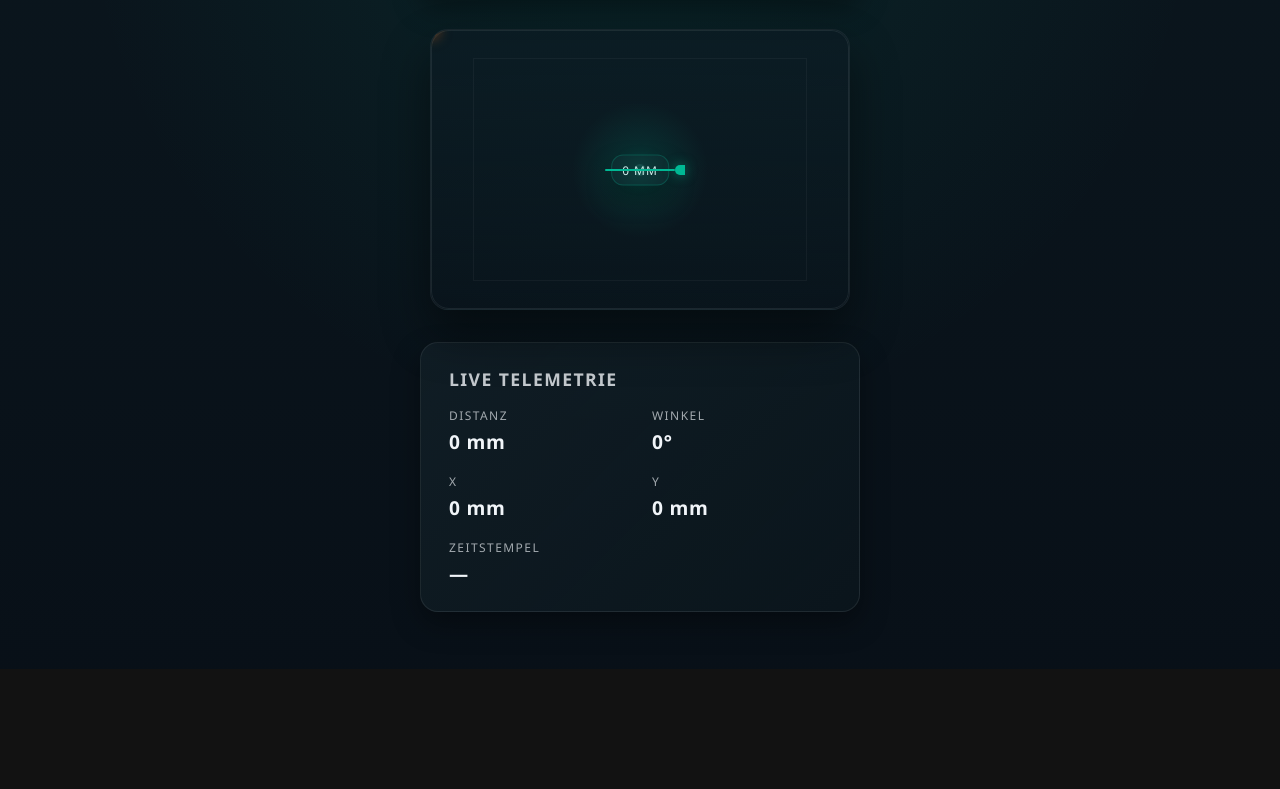
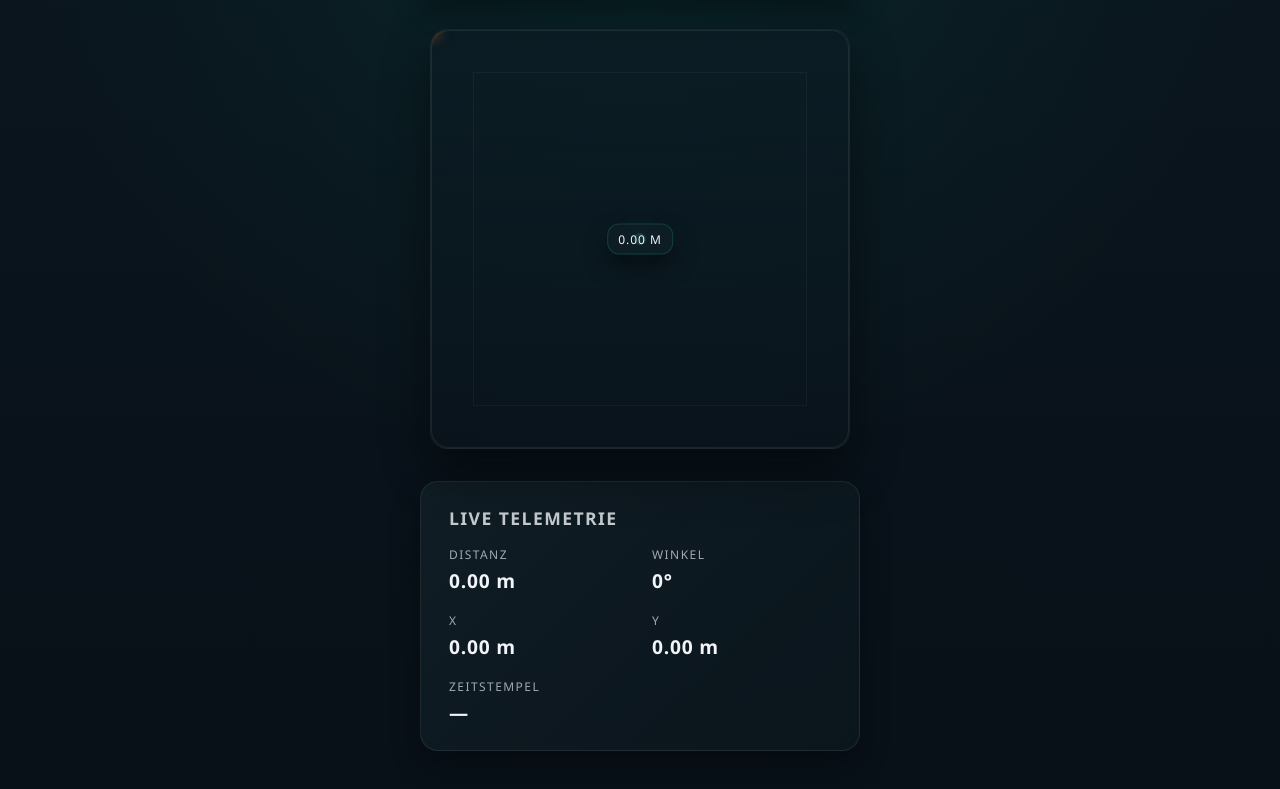
Before and after one commit to PaulHarneke/RadarRover, a website: page public/index.html in a window 1280 px wide. Shown: the part 131-920 px from the top of the page. Before the commit the page ends 800 px from the top, so only its background shows below. Drawn offline with Linux system fonts and the light colour scheme; no server answers.

Commit message:
Adjust radar display scaling and units

```diff
--- a/public/app.js
+++ b/public/app.js
@@ -1,10 +1,9 @@
-const REF_WIDTH_MM = 1210;
-const REF_HEIGHT_MM = 810;
+const RADAR_RADIUS_MM = 10_000;
+const REF_WIDTH_MM = RADAR_RADIUS_MM * 2;
+const REF_HEIGHT_MM = RADAR_RADIUS_MM * 2;
 
 const radarReference = document.querySelector('.radar-reference');
-const radarLine = document.querySelector('.radar-line');
 const radarTag = document.querySelector('.radar-tag');
-const radarAngle = document.querySelector('.radar-angle');
 const distanceLabel = document.querySelector('.distance-label');
 
 const distanceValue = document.querySelector('#distanceValue');
@@ -40,10 +39,10 @@ function applyState(state) {
 }
 
 function updateTelemetry(state) {
-  distanceValue.textContent = `${formatNumber(state.distance_mm)} mm`;
-  angleValue.textContent = `${formatNumber(state.angle_deg)}°`;
-  xValue.textContent = `${formatNumber(state.x_mm)} mm`;
-  yValue.textContent = `${formatNumber(state.y_mm)} mm`;
+  distanceValue.textContent = `${formatMeters(state.distance_mm)} m`;
+  angleValue.textContent = `${formatAngle(state.angle_deg)}°`;
+  xValue.textContent = `${formatMeters(state.x_mm)} m`;
+  yValue.textContent = `${formatMeters(state.y_mm)} m`;
   timestampValue.textContent = formatTimestamp(state.ts);
 }
 
@@ -62,28 +61,30 @@ function renderRadar(state) {
 
   const xPx = state.x_mm / mmPerPx;
   const yPx = state.y_mm / mmPerPx;
-  const distancePx = state.distance_mm / mmPerPx;
-  const rotationDeg = -state.angle_deg;
-
-  radarLine.style.width = `${Math.max(distancePx, 0)}px`;
-  radarLine.style.transform = `translate(-50%, -50%) rotate(${rotationDeg}deg)`;
-
-  radarAngle.style.transform = `translate(-50%, -50%) rotate(${rotationDeg}deg)`;
-
   radarTag.style.transform = `translate(-50%, -50%) translate(${xPx}px, ${-yPx}px)`;
 
   distanceLabel.style.transform = `translate(-50%, -50%) translate(${xPx / 2}px, ${-yPx / 2}px)`;
-  distanceLabel.textContent = `${formatNumber(state.distance_mm)} mm`;
+  distanceLabel.textContent = `${formatMeters(state.distance_mm)} m`;
   distanceLabel.style.opacity = state.distance_mm > 0 ? '1' : '0.6';
 }
 
-function formatNumber(value) {
+function formatAngle(value) {
   const num = Number.parseFloat(value);
   if (Number.isNaN(num)) {
     return '0';
   }
   const rounded = Number(num.toFixed(0));
   return Object.is(rounded, -0) ? '0' : rounded.toString();
+}
+
+function formatMeters(valueMm) {
+  const num = Number.parseFloat(valueMm);
+  if (Number.isNaN(num)) {
+    return '0.00';
+  }
+  const meters = num / 1000;
+  const fixed = meters.toFixed(2);
+  return fixed === '-0.00' ? '0.00' : fixed;
 }
 
 function formatTimestamp(ts) {
--- a/public/index.html
+++ b/public/index.html
@@ -20,11 +20,7 @@
             <div class="radar-reference" aria-label="Radar referenzfläche">
               <div class="radar-grid"></div>
               <div class="radar-center" aria-hidden="true"></div>
-              <div class="radar-line" aria-hidden="true"></div>
-              <div class="distance-label" aria-hidden="true">0 mm</div>
-              <div class="radar-angle" aria-hidden="true">
-                <span class="angle-tip" aria-hidden="true"></span>
-              </div>
+              <div class="distance-label" aria-hidden="true">0.00 m</div>
               <div class="radar-tag" role="presentation" aria-label="Tag Position"></div>
             </div>
           </div>
@@ -34,7 +30,7 @@
               <div class="telemetry-grid">
                 <div class="telemetry-item">
                   <span class="label">Distanz</span>
-                  <span class="value" id="distanceValue">0 mm</span>
+                  <span class="value" id="distanceValue">0.00 m</span>
                 </div>
                 <div class="telemetry-item">
                   <span class="label">Winkel</span>
@@ -42,11 +38,11 @@
                 </div>
                 <div class="telemetry-item">
                   <span class="label">X</span>
-                  <span class="value" id="xValue">0 mm</span>
+                  <span class="value" id="xValue">0.00 m</span>
                 </div>
                 <div class="telemetry-item">
                   <span class="label">Y</span>
-                  <span class="value" id="yValue">0 mm</span>
+                  <span class="value" id="yValue">0.00 m</span>
                 </div>
                 <div class="telemetry-item full">
                   <span class="label">Zeitstempel</span>
--- a/public/styles.css
+++ b/public/styles.css
@@ -91,7 +91,7 @@ body {
 .radar-reference {
   position: relative;
   width: 100%;
-  aspect-ratio: 1210 / 810;
+  aspect-ratio: 1 / 1;
   max-width: 420px;
   background: linear-gradient(180deg, rgba(12, 28, 36, 0.85), rgba(10, 20, 28, 0.55));
   border-radius: var(--radius-lg);
@@ -133,17 +133,6 @@ body {
   box-shadow: 0 0 18px rgba(0, 184, 148, 0.65);
 }
 
-.radar-line {
-  position: absolute;
-  top: 50%;
-  left: 50%;
-  height: 2px;
-  transform-origin: 0 50%;
-  background: linear-gradient(90deg, rgba(0, 184, 148, 0.75), rgba(0, 184, 148, 0));
-  pointer-events: none;
-  transition: transform var(--transition-snappy), width var(--transition-snappy);
-}
-
 .distance-label {
   position: absolute;
   top: 50%;
@@ -160,44 +149,6 @@ body {
   transform: translate(-50%, -50%);
   transition: transform var(--transition-snappy), opacity var(--transition-snappy);
   box-shadow: 0 12px 24px rgba(0, 0, 0, 0.4);
-}
-
-.radar-angle {
-  position: absolute;
-  top: 50%;
-  left: 50%;
-  width: 160px;
-  height: 160px;
-  border-radius: 50%;
-  transform-origin: center;
-  background: radial-gradient(circle at center, rgba(0, 184, 148, 0.18), transparent 60%);
-  transform: translate(-50%, -50%) rotate(0deg);
-  transition: transform var(--transition-snappy);
-  display: flex;
-  align-items: center;
-  justify-content: center;
-  pointer-events: none;
-}
-
-.angle-tip {
-  width: 70px;
-  height: 2px;
-  background: var(--accent-strong);
-  border-radius: 4px;
-  position: relative;
-}
-
-.angle-tip::after {
-  content: '';
-  position: absolute;
-  right: -10px;
-  top: 50%;
-  transform: translateY(-50%);
-  width: 10px;
-  height: 10px;
-  border-radius: 12px 0 0 12px;
-  background: var(--accent-strong);
-  box-shadow: 0 0 12px rgba(0, 184, 148, 0.6);
 }
 
 .radar-tag {
@@ -278,7 +229,4 @@ body {
     gap: 14px 18px;
   }
 
-  .angle-tip {
-    width: 56px;
-  }
 }
```
